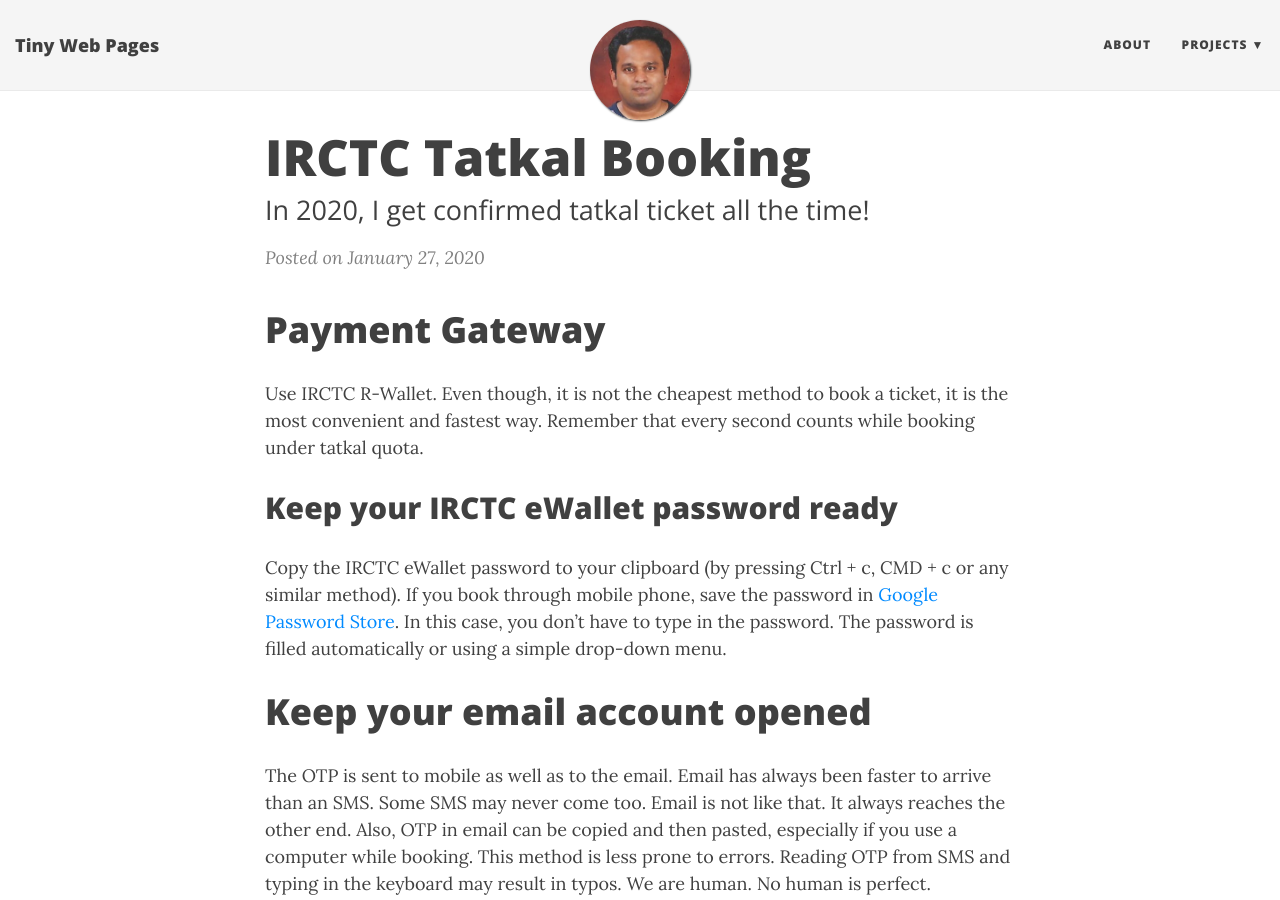
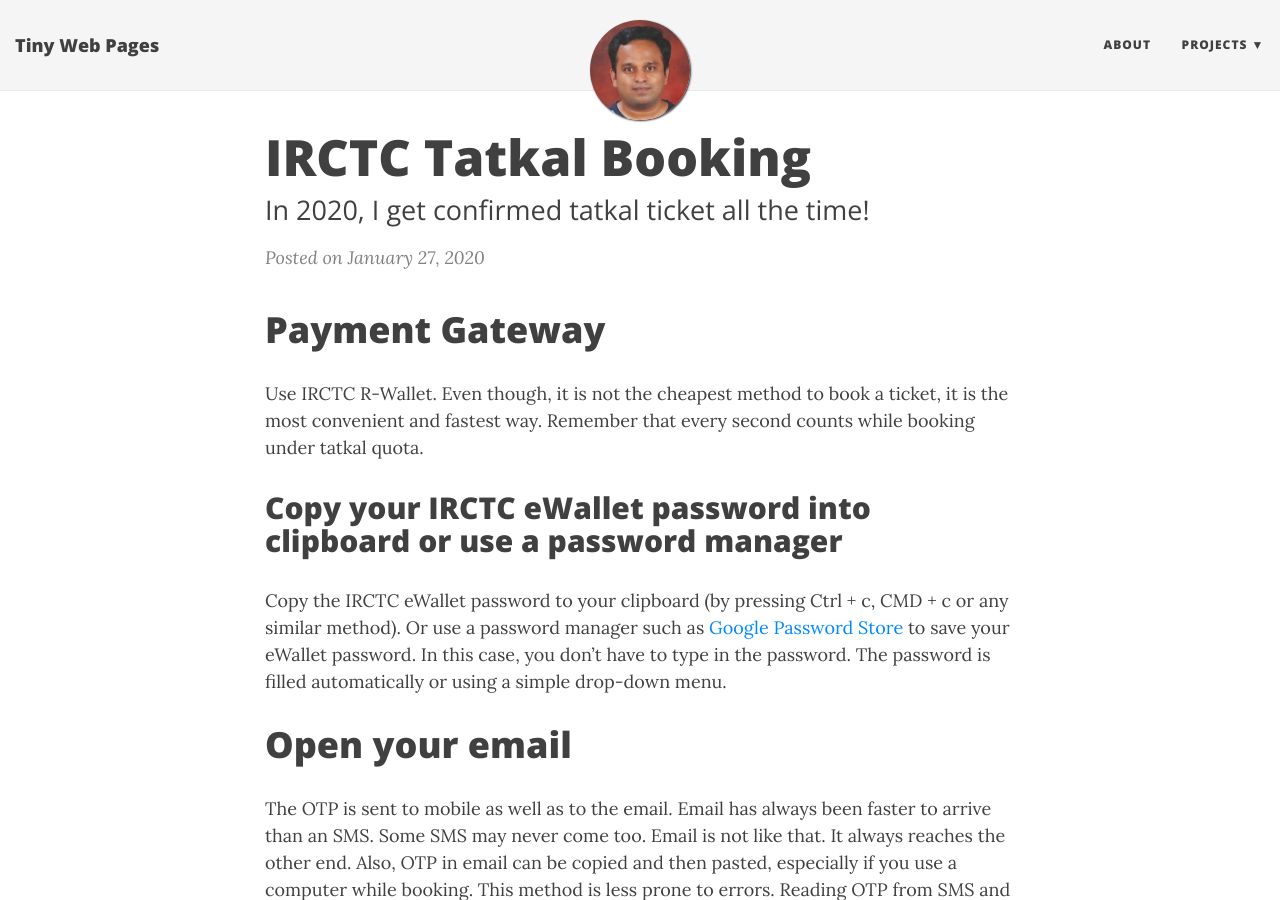
Before and after one commit to pothi/TinyWP.com, a Jekyll site: the page built from _posts/2020-01-27-irctc-tatkal-booking.md, in a window 1280 px wide and 900 px high. Built offline with Jekyll 4.4.1, drawn with Linux system fonts in a browser that asks for light colours; nearby versions of some CDN libraries; comment, search, counter and statistics services are not loaded.

Commit message:
Update tatkal booking post

```diff
--- a/_posts/2020-01-27-irctc-tatkal-booking.md
+++ b/_posts/2020-01-27-irctc-tatkal-booking.md
@@ -13,11 +13,11 @@
 
 Use IRCTC R-Wallet. Even though, it is not the cheapest method to book a ticket, it is the most convenient and fastest way. Remember that every second counts while booking under tatkal quota.
 
-## Keep your IRCTC eWallet password ready
+## Copy your IRCTC eWallet password into clipboard or use a password manager
 
-Copy the IRCTC eWallet password to your clipboard (by pressing Ctrl + c, CMD + c or any similar method). If you book through mobile phone, save the password in [Google Password Store](https://passwords.google.com/?pli=1). In this case, you don't have to type in the password. The password is filled automatically or using a simple drop-down menu.
+Copy the IRCTC eWallet password to your clipboard (by pressing Ctrl + c, CMD + c or any similar method). Or use a password manager such as [Google Password Store](https://passwords.google.com/?pli=1) to save your eWallet password. In this case, you don't have to type in the password. The password is filled automatically or using a simple drop-down menu.
 
-# Keep your email account opened
+# Open your email
 
 The OTP is sent to mobile as well as to the email. Email has always been faster to arrive than an SMS. Some SMS may never come too. Email is not like that. It always reaches the other end. Also, OTP in email can be copied and then pasted, especially if you use a computer while booking. This method is less prone to errors. Reading OTP from SMS and typing in the keyboard may result in typos. We are human. No human is perfect.
 
```
